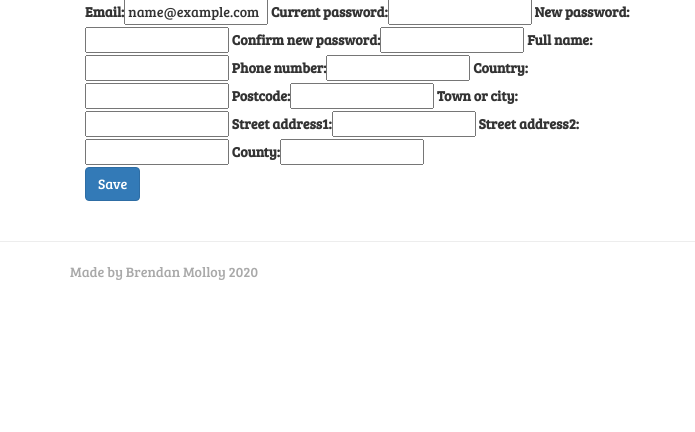
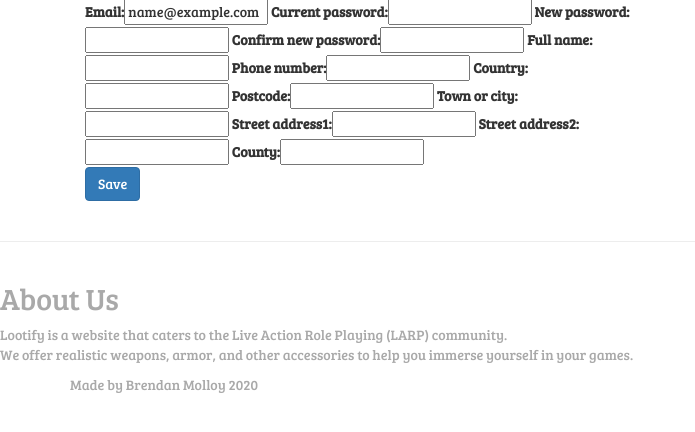
Before and after one commit to BrendanMolloy/milestone4, a Django app: page /accounts/profile/edit/ in a window 1280 px wide. Shown: the part 104-536 px from the top of the page, without its empty margins (0-695 px from the left). Run offline with Django 3.2, Linux system fonts and the light colour scheme; the visitor is signed in with stand-in values (Sample User, id 1); some libraries are stand-ins or nearby versions; some web fonts are replaced.

Commit message:
added a small about us section to the footer

```diff
--- a/templates/base.html
+++ b/templates/base.html
@@ -82,6 +82,12 @@
     </div>
     <!-- Footer -->
     <footer>
+        <div>
+            <h2>About Us</h2>
+            <p>Lootify is a website that caters to the Live Action Role Playing (LARP) community.<br>
+            We offer realistic weapons, armor, and other accessories to help you immerse yourself in your games.
+            </p>
+        </div>
         <div class="container">
             <p>Made by Brendan Molloy 2020</p>
         </div>
```
Also changed, not shown: README.md.
